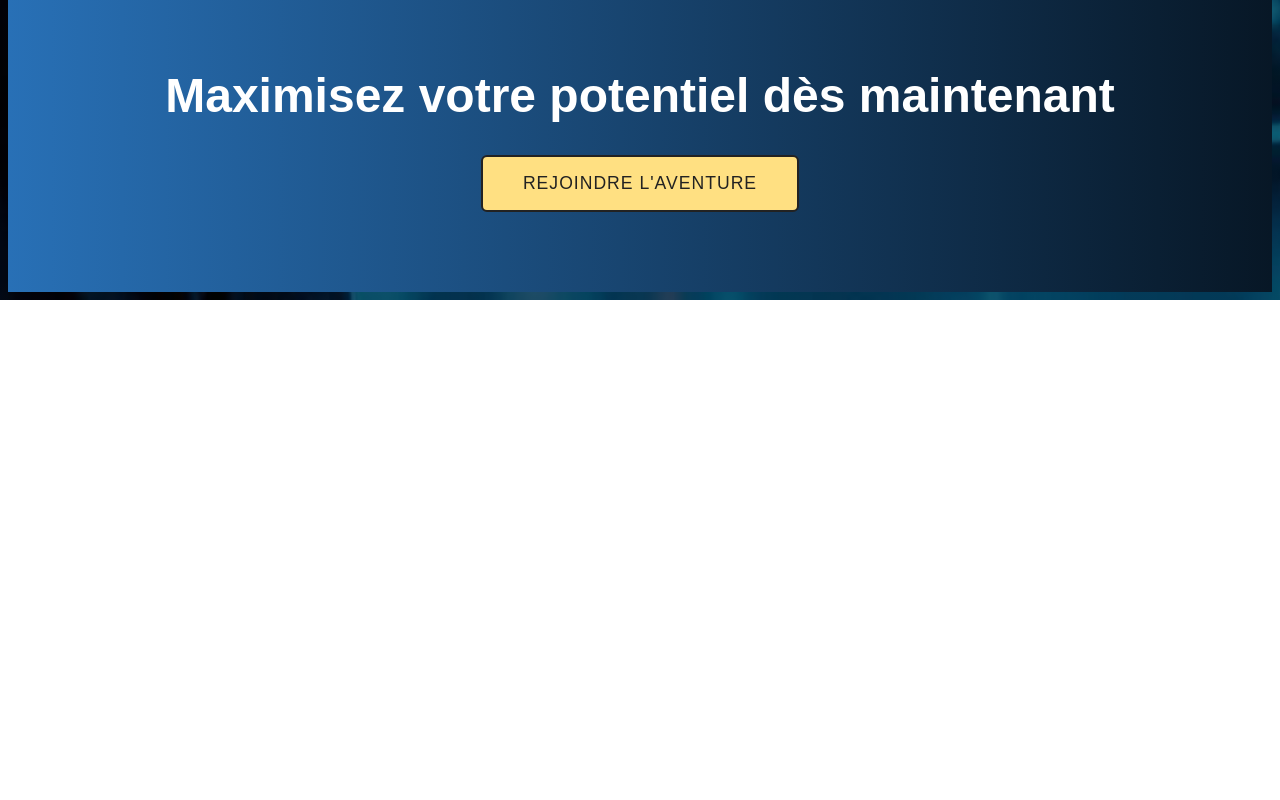
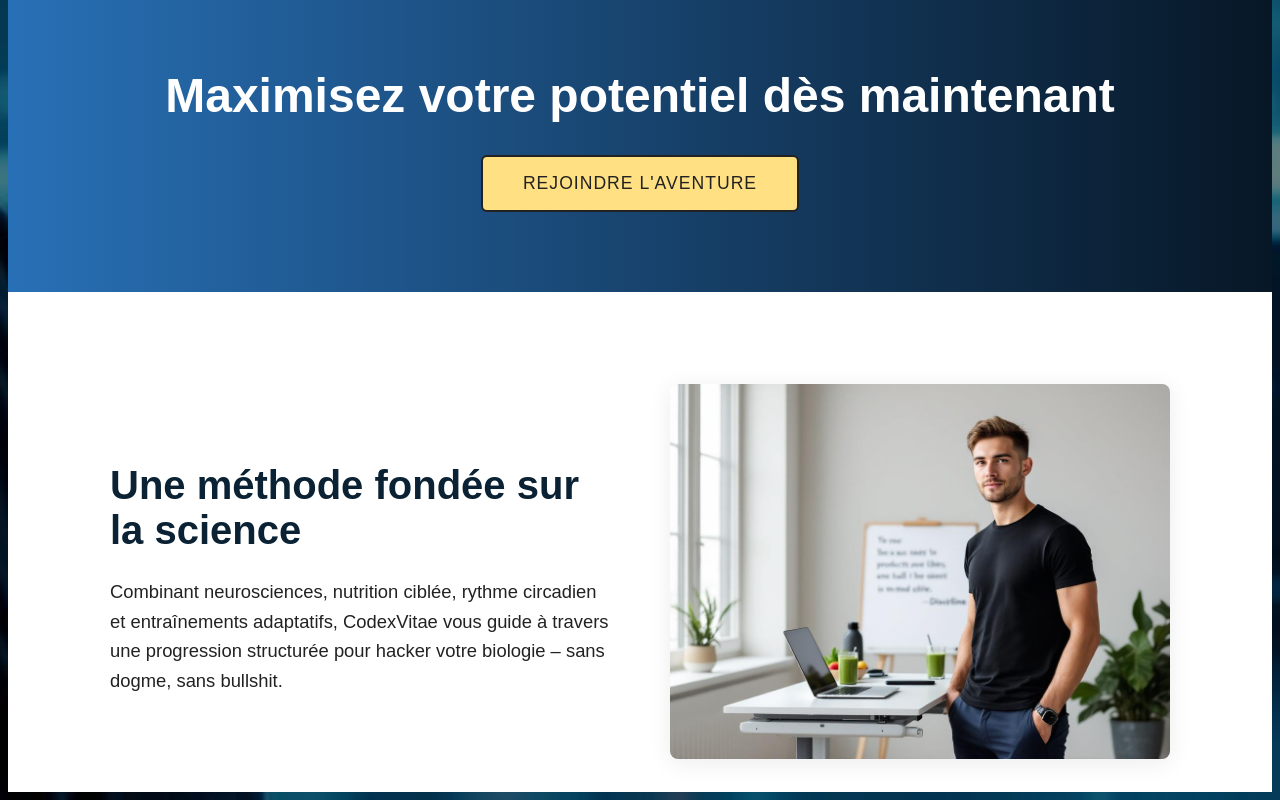
Before and after one commit to Revan80/VitaeCodex, a website: page src/index.html in a window 1280 px wide. Shown: the part 1356-2156 px from the top of the page. Before the commit the page ends 1656 px from the top, so only its background shows below. Drawn offline with Linux system fonts and the light colour scheme.

Commit message:
science-image

```diff
--- a/src/index.html
+++ b/src/index.html
@@ -65,5 +65,16 @@
     <h2>Maximisez votre potentiel dès maintenant</h2>
     <a href="#" class="cta-btn">REJOINDRE L'AVENTURE</a>
   </section>
+  <section class="science-section">
+    <div class="science-content">
+      <h2>Une méthode fondée sur la science</h2>
+      <p>
+        Combinant neurosciences, nutrition ciblée, rythme circadien et entraînements adaptatifs, CodexVitae vous guide à travers une progression structurée pour hacker votre biologie – sans dogme, sans bullshit.
+      </p>
+    </div>
+    <div class="science-image">
+      <img src="../public/images/8bc0caee-39e4-4e8f-8b0c-fbb95e599ef8.jpg" alt="Coach devant un bureau" />
+    </div>
+  </section>
 </body>
 </html>
--- a/src/style.css
+++ b/src/style.css
@@ -119,6 +119,8 @@ body {
   font-weight: 700;
 }
 
+/*Features*/
+
 .features {
   display: flex;
   justify-content: center;
@@ -199,3 +201,58 @@ body {
   background: #ffd54f;
   color: #000;
 }
+
+/* science-section */
+
+.science-section {
+  display: flex;
+  justify-content: center;
+  align-items: center;
+  gap: 60px;
+  padding: 60px 40px 0 40px; /* padding horizontal ajouté */
+  min-height: 500px;
+  background: #fff;
+  width: 100%;
+  box-sizing: border-box;
+}
+
+.science-content {
+  max-width: 500px;
+}
+
+.science-content h2 {
+  font-size: 2.5rem;
+  font-weight: 700;
+  margin-bottom: 24px;
+  font-family: 'Montserrat', Arial, Helvetica, sans-serif;
+  color: #0a2233;
+}
+
+.science-content p {
+  font-size: 1.15rem;
+  color: #222;
+  line-height: 1.6;
+  font-family: 'Montserrat', Arial, Helvetica, sans-serif;
+}
+
+.science-image img {
+  width: 500px;
+  max-width: 100%;
+  border-radius: 8px;
+  object-fit: cover;
+  box-shadow: 0 4px 24px rgba(0,0,0,0.08);
+  display: block;
+}
+
+@media (max-width: 900px) {
+  .science-section {
+    flex-direction: column;
+    gap: 30px;
+    padding: 40px 10px 0 10px;
+  }
+  .science-image img {
+    width: 100%;
+    max-width: 400px;
+    margin: 0 auto;
+  }
+}
```
Also changed, not shown: public/images/8bc0caee-39e4-4e8f-8b0c-fbb95e599ef8.jpg (renamed from 8bc0caee-39e4-4e8f-8b0c-fbb95e599ef8.jpg).
